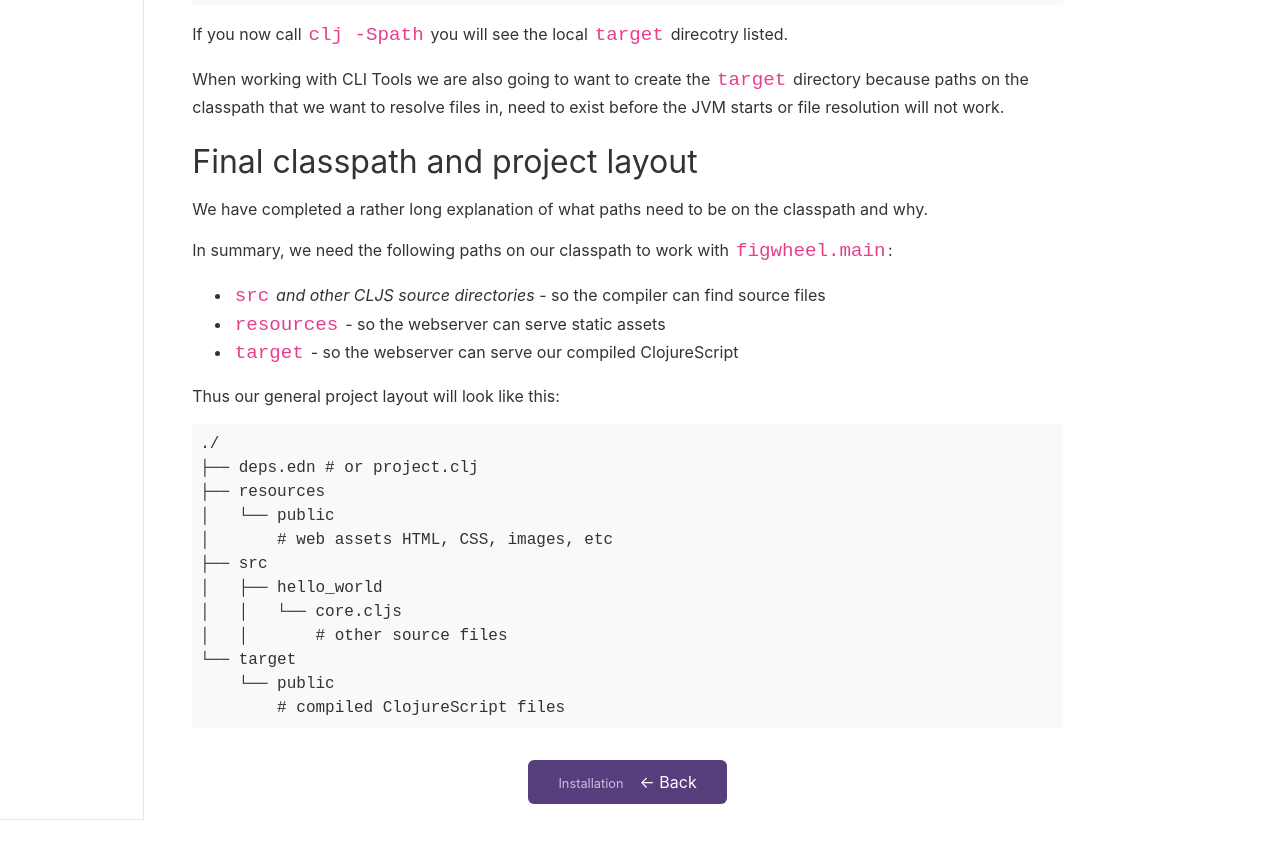
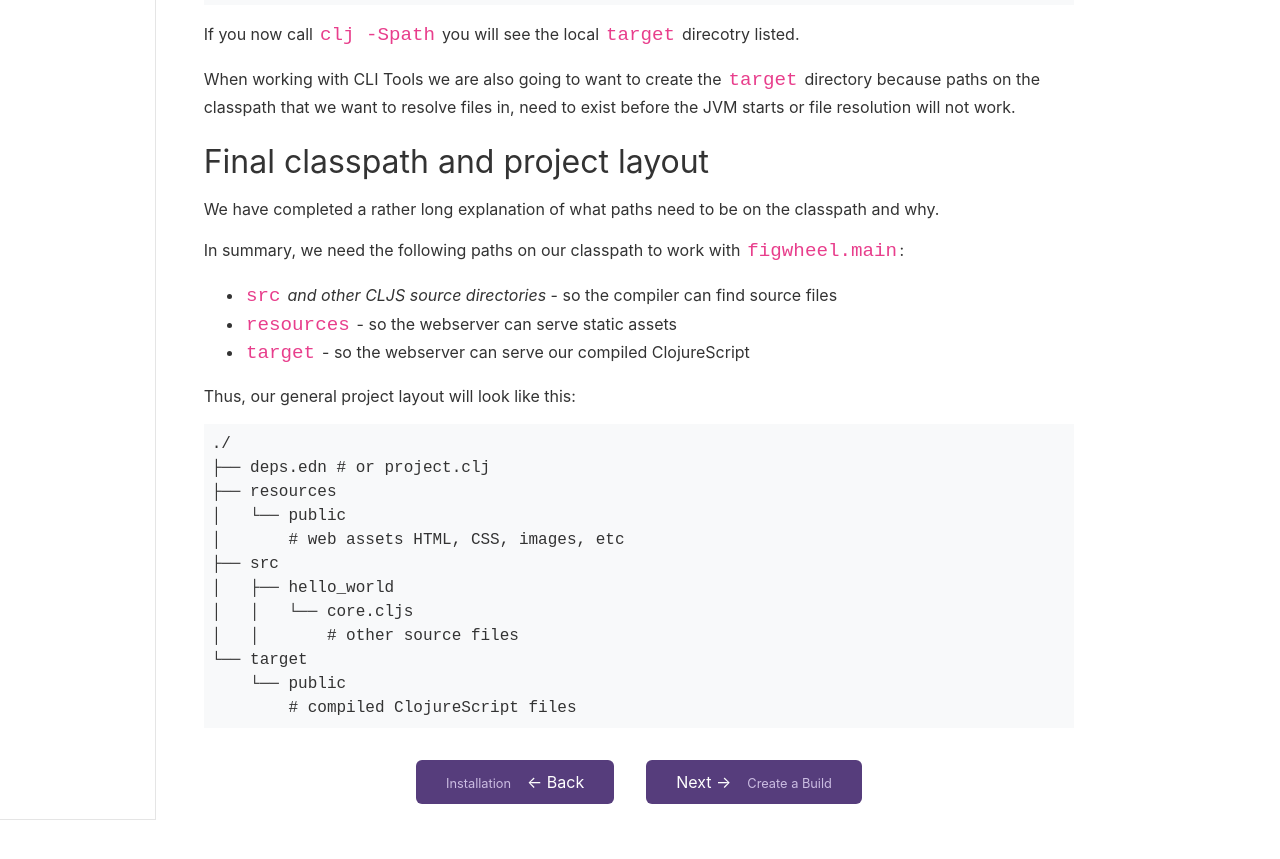
Before and after one commit to bhauman/figwheel-main, a Jekyll site: the page built from docs/docs/classpaths.md, in a window 1280 px wide and 900 px high, scrolled down 7850 px. Shown: the top 859 px of the window. Built offline with Jekyll 4.4.1, drawn with Linux system fonts in a browser that asks for light colours.

Commit message:
more doc work

````diff
--- a/docs/docs/classpaths.md
+++ b/docs/docs/classpaths.md
@@ -410,7 +410,7 @@
 * `resources` - so the webserver can serve static assets
 * `target` - so the webserver can serve our compiled ClojureScript
 
-Thus our general project layout will look like this:
+Thus, our general project layout will look like this:
 
 ```
 ./
````
Also changed, not shown: docs/docs/create_a_build.md (added, +19 -0 lines).
